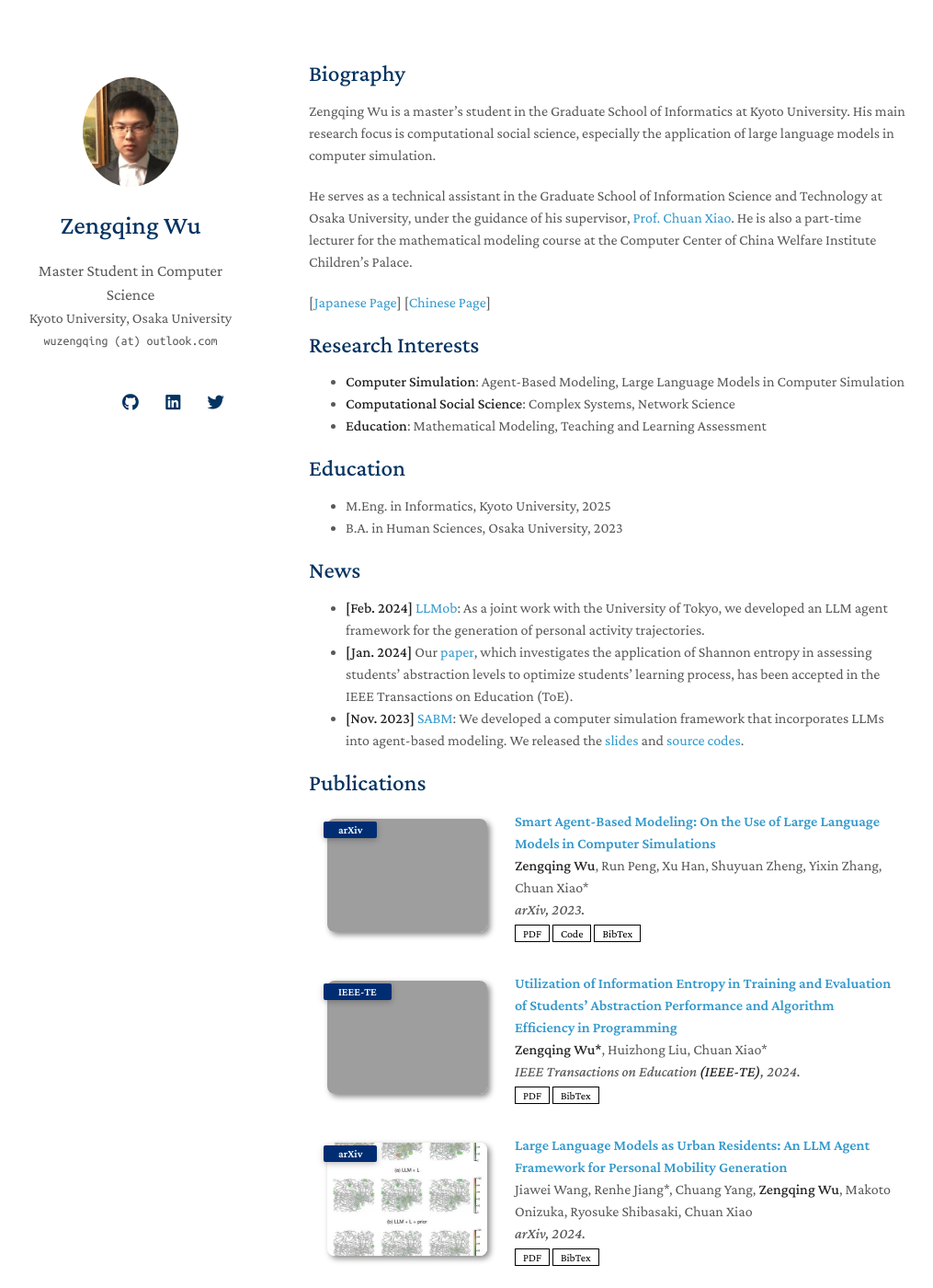
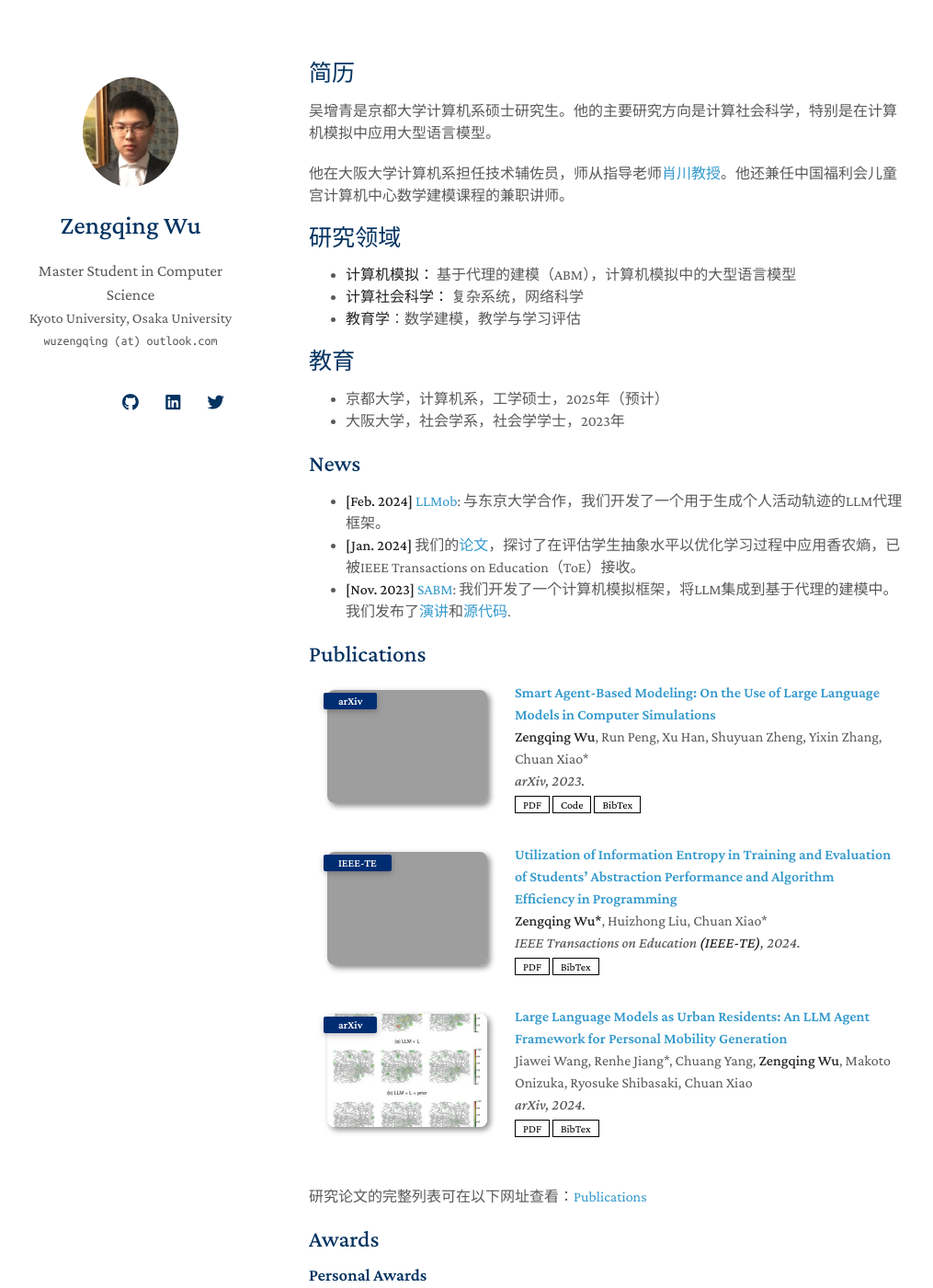
Before and after one commit to wuzengqing001225/wuzengqing001225.github.io, a Jekyll site: the page built from cn.md, in a window 1280 px wide and 1400 px high. Shown: the whole window at 92% size, without its empty margins (134-1149 px from the left). Built offline with Jekyll 4.4.1, drawn with Linux system fonts in a browser that asks for light colours; nearby versions of some CDN libraries; a style sheet for code colours, icons or effects is not loaded; our own code applies the rules of GitHub Pages for plain Markdown files; some of the changed text lies outside the part shown; grey boxes are pictures that could not be loaded.

Commit message:
Update cn.md

```diff
--- a/cn.md
+++ b/cn.md
@@ -2,33 +2,31 @@
 layout: homepage
 ---
 
-## Biography
+## 简历
 
-Zengqing Wu is a master's student in the Graduate School of Informatics at Kyoto University. His main research focus is computational social science, especially the application of large language models in computer simulation.
+吴增青是京都大学计算机系硕士研究生。他的主要研究方向是计算社会科学，特别是在计算机模拟中应用大型语言模型。
 
-He serves as a technical assistant in the Graduate School of Information Science and Technology at Osaka University, under the guidance of his supervisor, [Prof. Chuan Xiao](https://sites.google.com/site/chuanxiao1983/home). He is also a part-time lecturer for the mathematical modeling course at the Computer Center of China Welfare Institute Children's Palace.
+他在大阪大学计算机系担任技术辅佐员，师从指导老师[肖川教授](https://sites.google.com/site/chuanxiao1983/home)。他还兼任中国福利会儿童宫计算机中心数学建模课程的兼职讲师。
 
-[[Japanese Page](./jp.md)] [[Chinese Page]()]
+## 研究领域
 
-## Research Interests
+- **计算机模拟：** 基于代理的建模（ABM），计算机模拟中的大型语言模型
+- **计算社会科学：** 复杂系统，网络科学
+- **教育学**：数学建模，教学与学习评估
 
-- **Computer Simulation**: Agent-Based Modeling, Large Language Models in Computer Simulation
-- **Computational Social Science**: Complex Systems, Network Science
-- **Education**: Mathematical Modeling, Teaching and Learning Assessment
-
-## Education
-- M.Eng. in Informatics, Kyoto University, 2025
-- B.A. in Human Sciences, Osaka University, 2023
+## 教育
+- 京都大学，计算机系，工学硕士，2025年（预计）
+- 大阪大学，社会学系，社会学学士，2023年
 
 ## News
 
-- **[Feb. 2024]** [LLMob](https://arxiv.org/abs/2402.14744): As a joint work with the University of Tokyo, we developed an LLM agent framework for the generation of personal activity trajectories.
-- **[Jan. 2024]** Our [paper](https://drive.google.com/file/d/1OHINx0XsqTKS-rHOJCTqdY8Cz664Beez/view), which investigates the application of Shannon entropy in assessing students' abstraction levels to optimize students' learning process, has been accepted in the IEEE Transactions on Education (ToE).
-- **[Nov. 2023]** [SABM](https://arxiv.org/abs/2311.06330): We developed a computer simulation framework that incorporates LLMs into agent-based modeling. We released the [slides](https://docs.google.com/presentation/d/1GqLjlsjfaN-sbNvLENkAnx8OMlSgeUcz/edit?usp=sharing&ouid=110669723869294635935&rtpof=true&sd=true) and [source codes](https://github.com/Roihn/SABM).
+- **[Feb. 2024]** [LLMob](https://arxiv.org/abs/2402.14744): 与东京大学合作，我们开发了一个用于生成个人活动轨迹的LLM代理框架。
+- **[Jan. 2024]** 我们的[论文](https://drive.google.com/file/d/1OHINx0XsqTKS-rHOJCTqdY8Cz664Beez/view)，探讨了在评估学生抽象水平以优化学习过程中应用香农熵，已被IEEE Transactions on Education（ToE）接收。
+- **[Nov. 2023]** [SABM](https://arxiv.org/abs/2311.06330): 我们开发了一个计算机模拟框架，将LLM集成到基于代理的建模中。我们发布了[演讲](https://docs.google.com/presentation/d/1GqLjlsjfaN-sbNvLENkAnx8OMlSgeUcz/edit?usp=sharing&ouid=110669723869294635935&rtpof=true&sd=true)和[源代码](https://github.com/Roihn/SABM).
 
 {% include_relative _includes/publications.md %}
 
-A complete list of research papers is available at: [Publications](./assets/files/Publication_List_Zengqing_Wu.pdf)
+研究论文的完整列表可在以下网址查看：[Publications](./assets/files/Publication_List_Zengqing_Wu.pdf)
 
 {% include_relative _includes/awards.md %}
 
```
